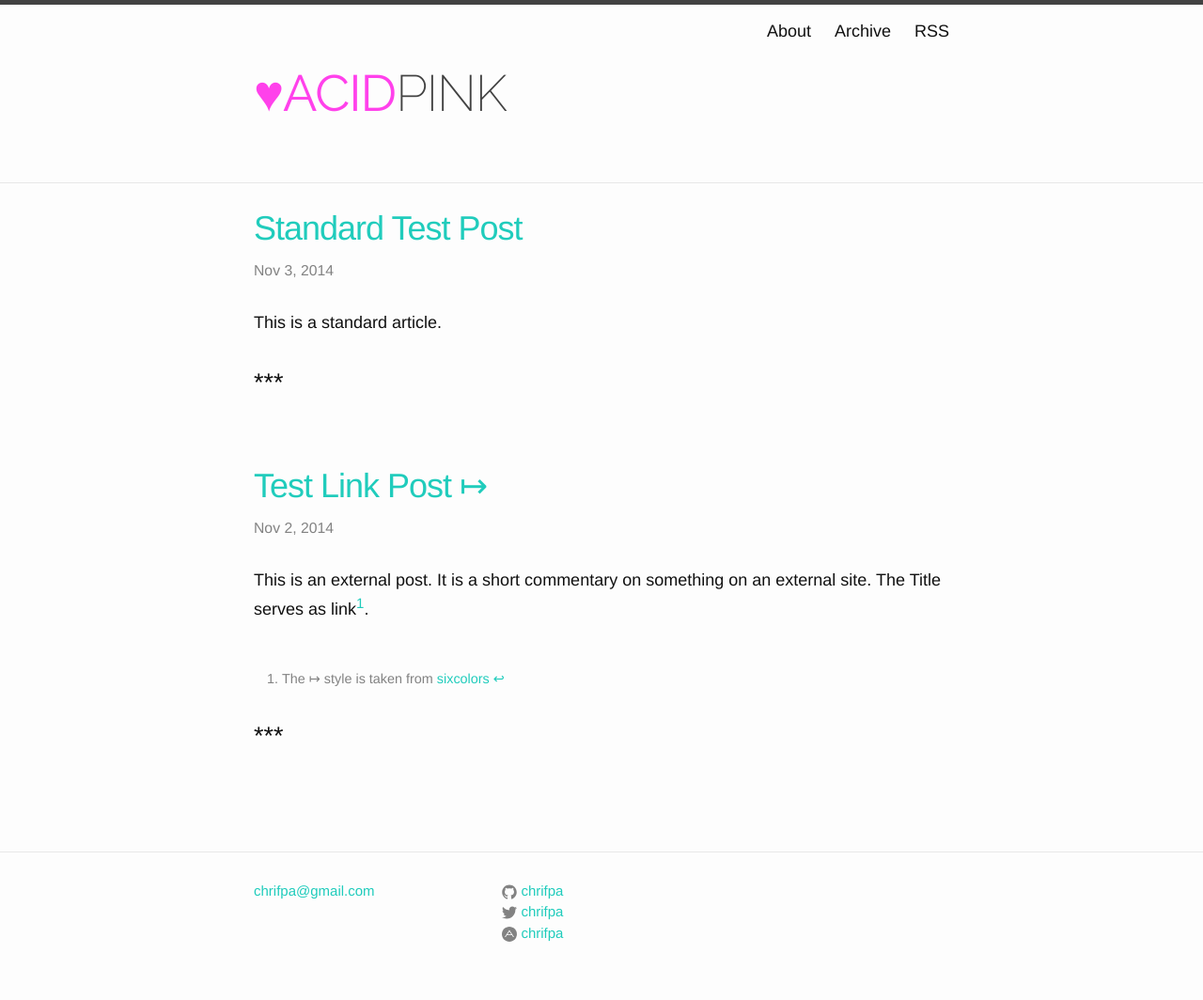
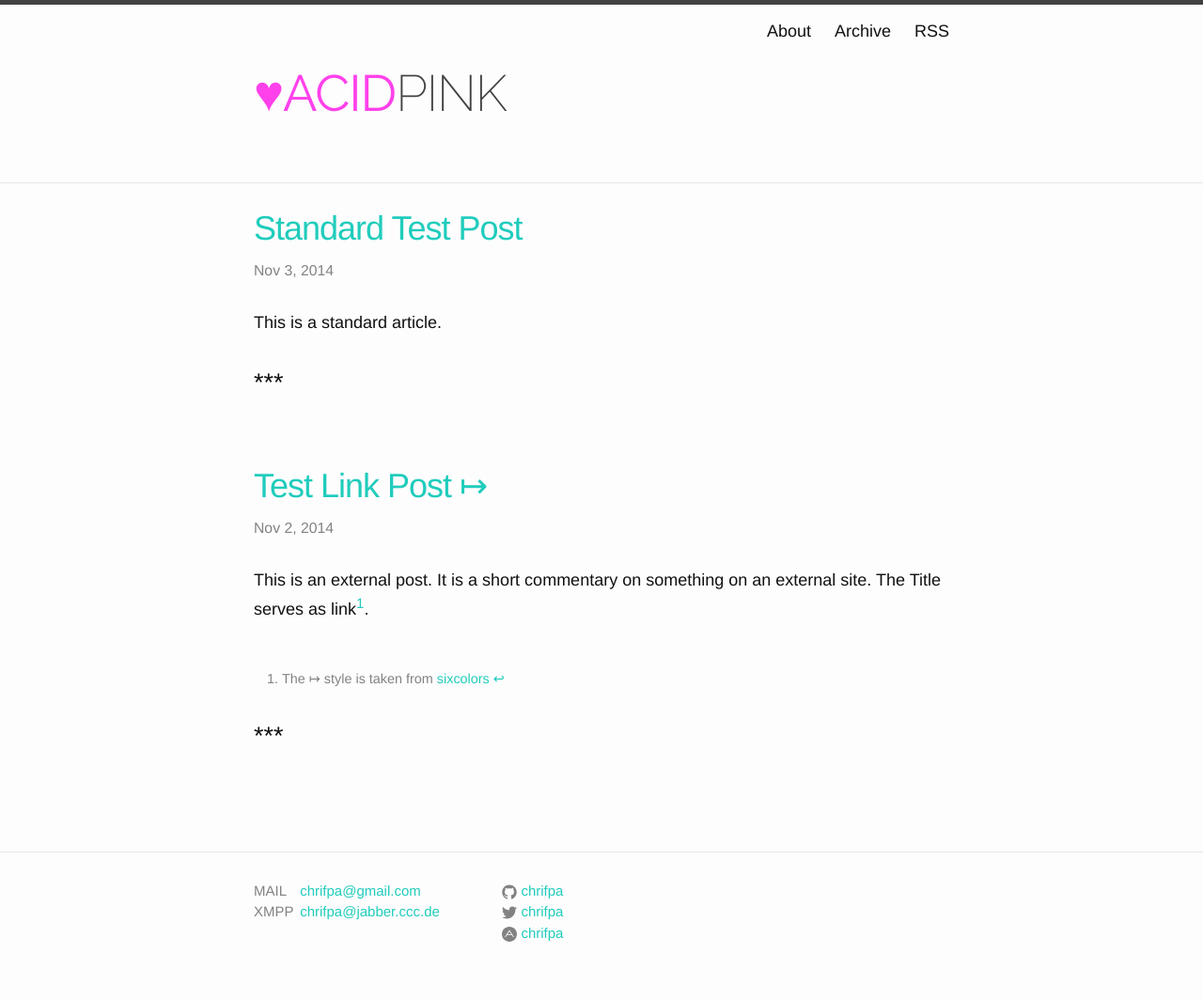
Before and after one commit to acdpnk/chrifpa.github.io, a Jekyll site: the page built from index.html, in a window 1280 px wide. Shown: the whole page at 94% size. Built offline with Jekyll 4.4.1, drawn with Linux system fonts in a browser that asks for light colours; the list of posts is cut into pages by our own code.

Commit message:
xmpp link

```diff
--- a/_config.yml
+++ b/_config.yml
@@ -2,6 +2,7 @@
 title: ACIDPINK
 feed_title: ACIDPINK
 email: chrifpa@gmail.com
+xmpp: chrifpa@jabber.ccc.de
 description: >
 
 
--- a/_includes/footer.html
+++ b/_includes/footer.html
@@ -8,7 +8,8 @@
       <div class="footer-col  footer-col-1">
         <ul class="contact-list">
           <!-- <li>{{ site.title }}</li> -->
-          <li><a href="mailto:{{ site.email }}">{{ site.email }}</a></li>
+          <li><span style="display:inline-block;width:3em">MAIL</span> <a href="mailto:{{ site.email }}">{{ site.email }}</a></li>
+          <li><span style="display:inline-block;width:3em">XMPP</span> <a href="xmpp:{{ site.xmpp }}">{{ site.xmpp }}</a></li>
         </ul>
       </div>
 
```
